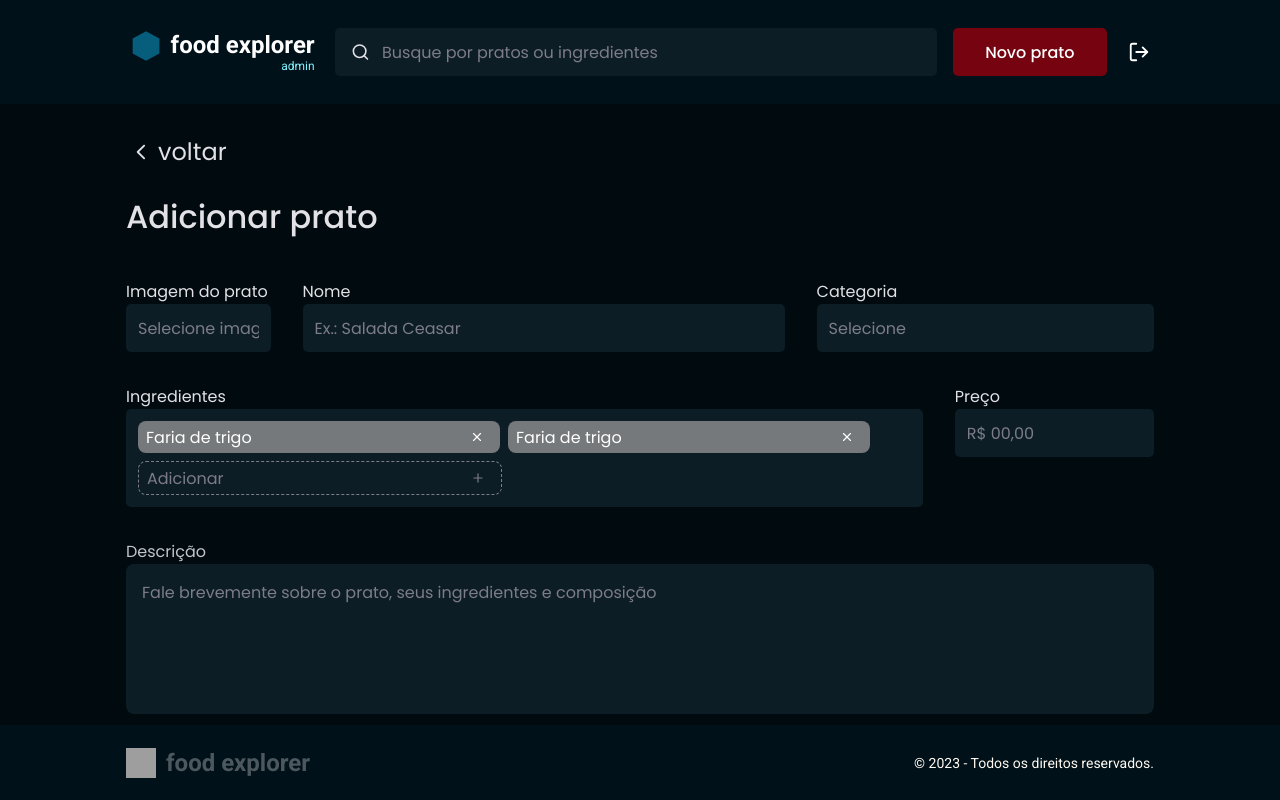
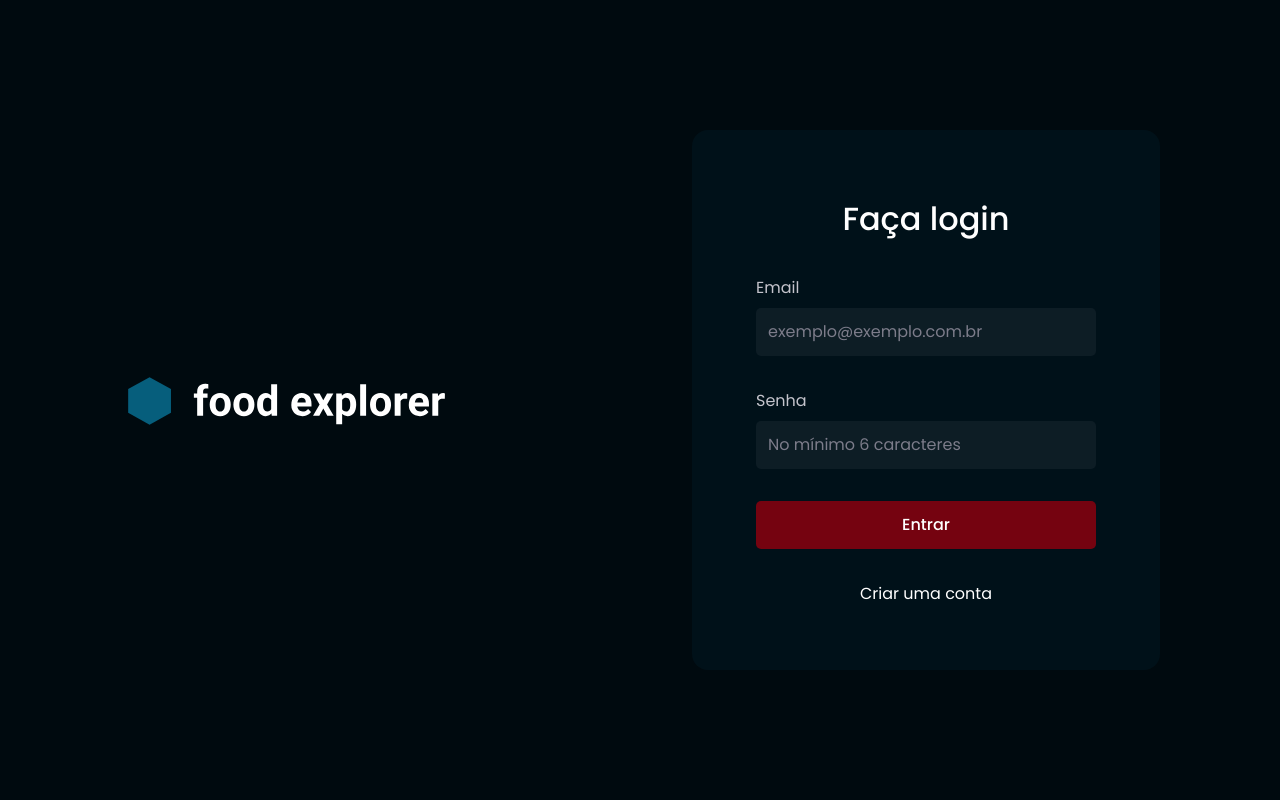
Before and after one commit to dbento-dev/food_explorer_frontend, a React (Vite) app in the folder food-explorer/: page / in a window 1280 px wide. Built offline with nearby package versions, Linux system fonts and the light colour scheme; grey boxes are pictures that could not be loaded.

Commit message:
create application routes

```diff
--- a/food-explorer/package.json
+++ b/food-explorer/package.json
@@ -12,6 +12,7 @@
     "react": "^18.2.0",
     "react-dom": "^18.2.0",
     "react-icons": "^4.7.1",
+    "react-router-dom": "^6.8.2",
     "styled-components": "^5.3.6"
   },
   "devDependencies": {
--- a/food-explorer/src/main.jsx
+++ b/food-explorer/src/main.jsx
@@ -5,21 +5,15 @@
 import { ThemeProvider } from 'styled-components'
 import theme from './styles/theme'
 
-import { Details } from './pages/Details'
-import { SignIn } from './pages/SignIn'
-import { SignUp } from './pages/SignUp'
-import { Home } from './pages/Home'
-import { AddDish } from './pages/AddDish'
+
+import { Routes } from './routes'
 
 ReactDOM.createRoot(document.getElementById('root')).render(
   <React.StrictMode>
     <ThemeProvider theme={theme}>
       <GlobalStyles />
-      {/* <Details /> */}
-      {/* <SignIn /> */}
-      {/* <SignUp /> */}
-      {/* <Home /> */}
-      <AddDish />
+
+      <Routes />
     </ThemeProvider>
   </React.StrictMode>
 )
--- /dev/null
+++ b/food-explorer/src/routes/app.routes.jsx
@@ -0,0 +1,15 @@
+import { Routes, Route } from 'react-router-dom'
+
+import { Home } from '../pages/Home'
+import { Details } from '../pages/Details'
+import { AddDish } from '../pages/AddDish'
+
+export function AppRoutes() {
+  return (
+    <Routes>
+      <Route path="/" element={<Home />} />
+      <Route path="/details/:id" element={<Details />} />
+      <Route path="/add-dish" element={<AddDish />} />
+    </Routes>
+  )
+}
--- /dev/null
+++ b/food-explorer/src/routes/auth.routes.jsx
@@ -0,0 +1,13 @@
+import { Routes, Route } from 'react-router-dom'
+
+import { SignIn } from '../pages/SignIn'
+import { SignUp } from '../pages/SignUp'
+
+export function AuthRoutes() {
+  return (
+    <Routes>
+      <Route path="/" element={<SignIn />} />
+      <Route path="/register" element={<SignUp />} />
+    </Routes>
+  )
+}
--- /dev/null
+++ b/food-explorer/src/routes/index.jsx
@@ -0,0 +1,13 @@
+import { BrowserRouter } from 'react-router-dom'
+
+import { AppRoutes } from './app.routes'
+import { AuthRoutes } from './auth.routes'
+
+export function Routes() {
+  return (
+    <BrowserRouter>
+      {/* <AppRoutes /> */}
+      <AuthRoutes />
+    </BrowserRouter>
+  )
+}
```
Also changed, not shown: 1 other file (tests, documents, lock files or other folders).
